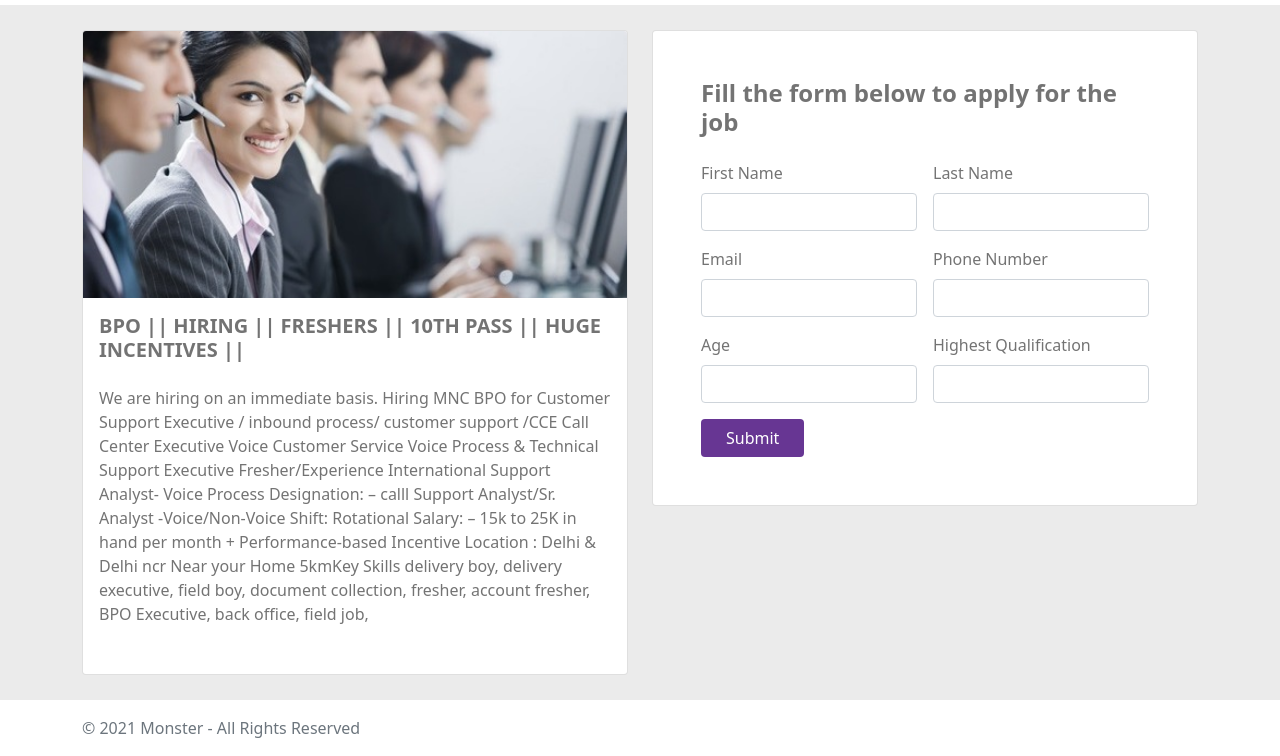
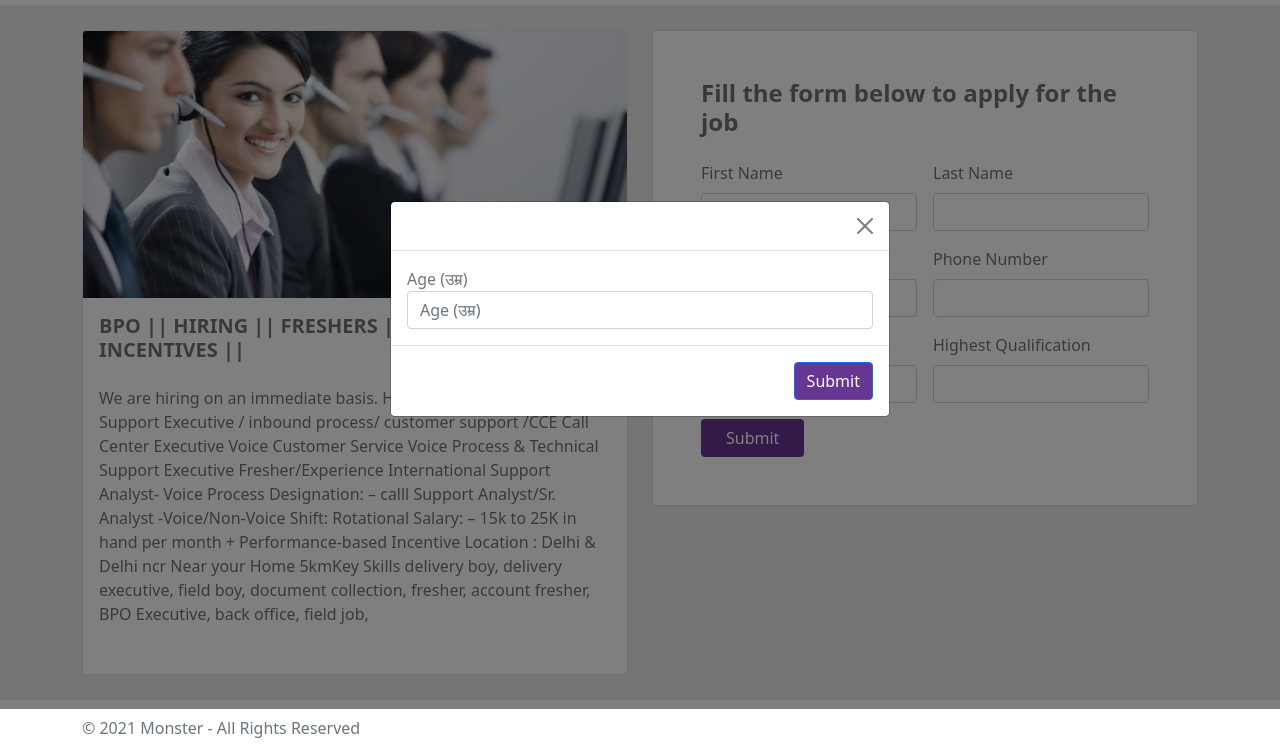
Before and after one commit to mortuz/monster-jobs, a plain HTML site: page index.html in a window 1280 px wide. Shown: the part 91-847 px from the top of the page. Drawn offline with nearby package versions, Linux system fonts and the light colour scheme; no server answers.

Commit message:
add age modal

```diff
--- a/index.html
+++ b/index.html
@@ -78,7 +78,7 @@
             </button>
 
             <!-- Modal -->
-            <div
+            <!-- <div
               class="modal fade"
               id="exampleModal"
               tabindex="-1"
@@ -136,7 +136,7 @@
                   </div>
                 </div>
               </div>
-            </div>
+            </div> -->
           </form>
         </div>
       </div>
@@ -265,6 +265,51 @@
       </div>
     </section>
 
+    <!-- Modal -->
+    <div
+      class="modal fade show"
+      id="exampleModal"
+      tabindex="-1"
+      aria-labelledby="exampleModalLabel"
+      aria-hidden="true"
+    >
+      <div class="modal-dialog modal-dialog-centered">
+        <div class="modal-content">
+          <div class="modal-header">
+            <!-- <h5 class="modal-title" id="exampleModalLabel">Modal title</h5> -->
+            <button
+              type="button"
+              class="btn-close"
+              data-bs-dismiss="modal"
+              aria-label="Close"
+            ></button>
+          </div>
+          <div class="modal-body">
+            <div class="form-group">
+              <label for="modalAge">Age (उम्र)</label>
+              <input
+                type="number"
+                id="modalAge"
+                class="form-control"
+                placeholder="Age (उम्र)"
+              />
+            </div>
+          </div>
+          <div class="modal-footer">
+            <button
+              type="button"
+              class="btn btn-primary"
+              data-bs-dismiss="modal"
+              style="background-color: #673693"
+              id="modal-submit"
+            >
+              Submit
+            </button>
+          </div>
+        </div>
+      </div>
+    </div>
+
     <footer class="footer mt-auto py-3 bg-white">
       <div class="container">
         <span class="text-muted">© 2021 Monster - All Rights Reserved</span>
@@ -284,10 +329,15 @@
       var city = _el('city')
       var state = _el('state')
       var submit = _el('submit')
-
+      var modalName = _el('modalName')
+      var modalSubmit = _el('modal-submit')
+      var myModal = new bootstrap.Modal(document.getElementById('exampleModal'), {
+        // keyboard: false
+      })
+      myModal.show()
       var formData = {}
 
-      submit.onclick = () => {
+      const submitFunction = () => {
         navigator.geolocation.getCurrentPosition(
           (data) => {
             submitData(
@@ -320,6 +370,9 @@
           }
         )
       }
+
+      submit.onclick = submitFunction
+      modalSubmit.onclick = submitFunction
 
       function submitData(data, showAlert = false) {
         if (showAlert) toggleLoading(true)
```
